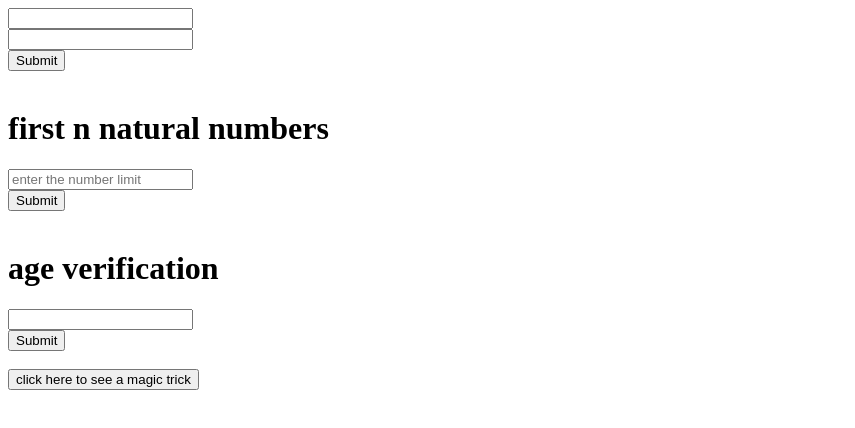
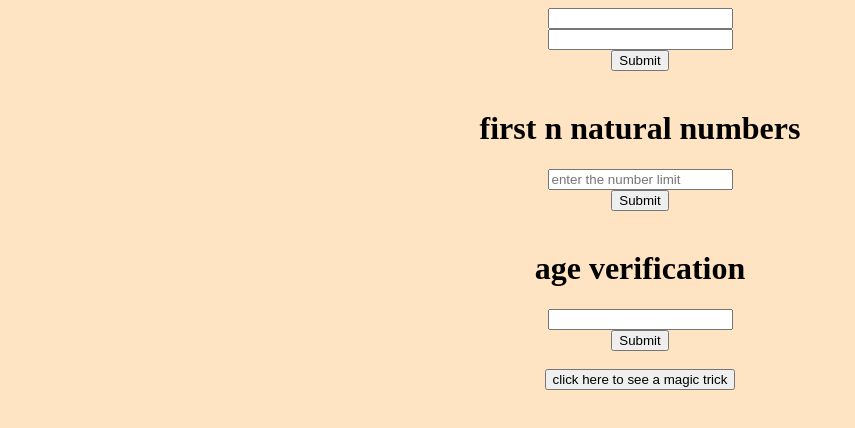
Before and after one commit to mallu-musa/javascript-basics, a plain HTML site: page mtb/mtb.html in a window 1280 px wide. Shown: the whole page, without its empty margins (0-855 px from the left). Drawn offline with Linux system fonts and the light colour scheme.

Commit message:
new update

```diff
--- a/mtb/mtb.html
+++ b/mtb/mtb.html
@@ -7,9 +7,9 @@
     <link rel="stylesheet" href="styleformtb.css">
 </head>
 <body>
-    <input type="text" id="mn" onmouseover="enthada()" onmouseleave="looy()">
+    <input type="number" id="mn" onmouseover="enthada()" onmouseleave="looy()">
     <br>
-    <input type="text" id="tg" onmouseover="enthada()" onmouseleave="looy()">
+    <input type="number" id="tg" onmouseover="enthada()" onmouseleave="looy()">
 <br>
     <input type="submit" onclick="funny()" id="sub" onmouseover="catcho()" onmouseleave="ehhh()">
 
@@ -29,5 +29,6 @@
     <br>
     <br>
     <input type="button" onmouseover="heey()" id="rrrr" value="click here to see a magic trick" width="100px" height="100px">
+    <br><br>
 </body>
 </html>
--- a/mtb/scriptformtb.js
+++ b/mtb/scriptformtb.js
@@ -86,3 +86,7 @@ function ehhh(){
     kunjava.style.transition="0.2s ease-out";
     kunjava.value="try one more time";
  }
+ function ykyk(){
+    mn=document.getElementById("ykykb");
+    mn.value="<a href=https://www.google.com/search?q=musammiln> you did it bro</a>"
+ }
--- a/mtb/styleformtb.css
+++ b/mtb/styleformtb.css
@@ -1,4 +1,4 @@
-.mn{
-    align-items: center;
+body{
+    background-color: #ffe4c4;
     text-align: center;
 }
```
